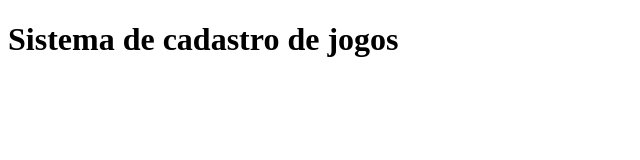
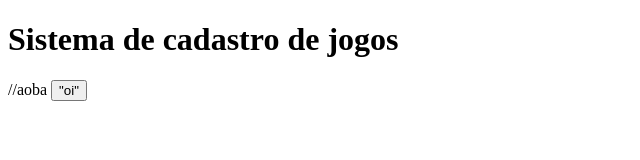
Before and after one commit to Henrique-Tressoldi/sistema-de-cadastro, a plain HTML site: page index.html in a window 1280 px wide. Shown: the whole page, without its empty margins (0-640 px from the left). Drawn offline with Linux system fonts and the light colour scheme.

Commit message:
testando final

```diff
--- a/index.html
+++ b/index.html
@@ -9,9 +9,8 @@
 <body>
     <h1>Sistema de cadastro de jogos</h1>
     <script src="app.js"></script>
-
-
-
+    //aoba
+<button>"oi"</button>
 
 </body>
 </html>
```
